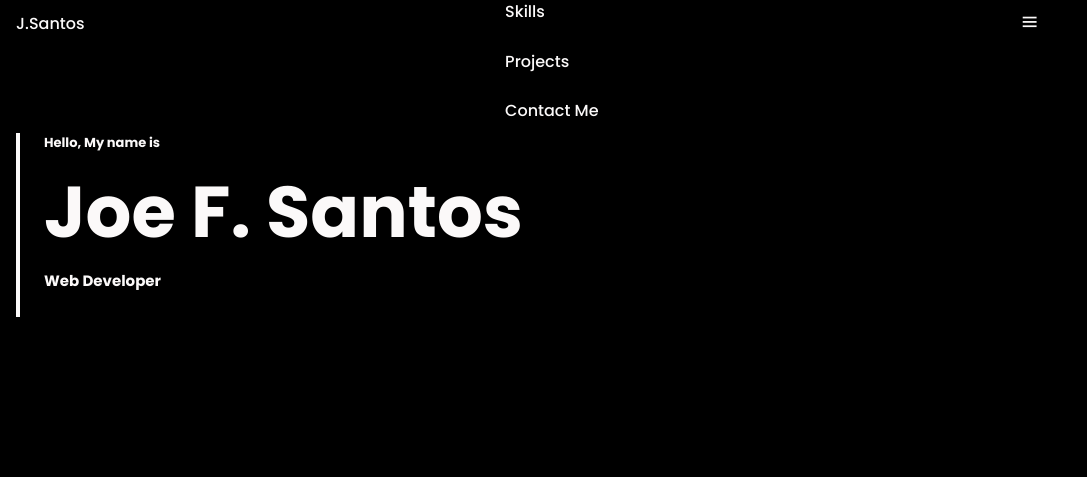
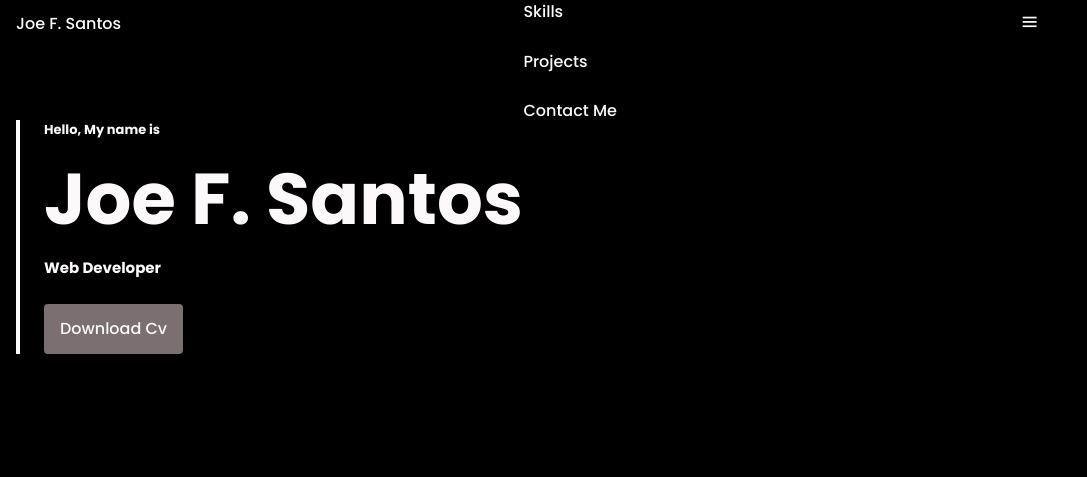
Before and after one commit to svvntos/portfolio, a plain HTML site: page index.html in a window 1280 px wide. Shown: the top 477 px of the page, without its empty margins (0-1087 px from the left). Drawn offline with nearby package versions, Linux system fonts and the light colour scheme.

Commit message:
adjusting the image more up and also adding the download CV button and adding color. Now working on about section

```diff
--- a/assets/css/styles.css
+++ b/assets/css/styles.css
@@ -303,7 +303,7 @@ img {
 }
 .home_img{
   position: absolute;
-  right: 0;
+  right: 2rem;
   bottom: 5rem;
 }
 
@@ -329,6 +329,22 @@ img {
 
 
 /*BUTTONS*/
+.button{
+  display: inline-block;
+  background-color: var(--first-color);
+  color: var(--first-color-lighten);
+  padding: .75rem 1rem;
+  border-radius: .25rem;
+  transition: .3s;
+}
+
+.button:hover{
+  background-color: var(--first-color-dark);
+}
+
+.button-light{
+  background-color: var(--first-color-light);
+}
 
 
 /*===== ABOUT =====*/
--- a/index.html
+++ b/index.html
@@ -13,7 +13,7 @@
     />
     <!-- Css -->
     <link rel="stylesheet" href="" />
-    <title>J.Santos</title>
+    <title>J.F.Santos</title>
   </head>
   <body>
     <!-- Scroll top -->
@@ -23,7 +23,7 @@
     <!-- Header -->
     <header class="l-header" id="header">
       <nav class="nav bd-container">
-        <a href="#" class="nav_logo">J.Santos</a>
+        <a href="#" class="nav_logo">Joe F. Santos</a>
 
         <div class="nav_menu" id="nav-menu">
           <ul class="nav_list">
@@ -58,6 +58,7 @@
             <span class="home_greeting">Hello, My name is</span>
             <h1 class="home_name">Joe F. Santos</h1>
             <span class="home_profession">Web Developer</span>
+            <a download='' href="#" class="button button-light">Download Cv</a>
           </div>
           <div class="home_social">
             <a href="#" class="home_social-icon"><i class="bx bxl-instagram"></i></a>
```
